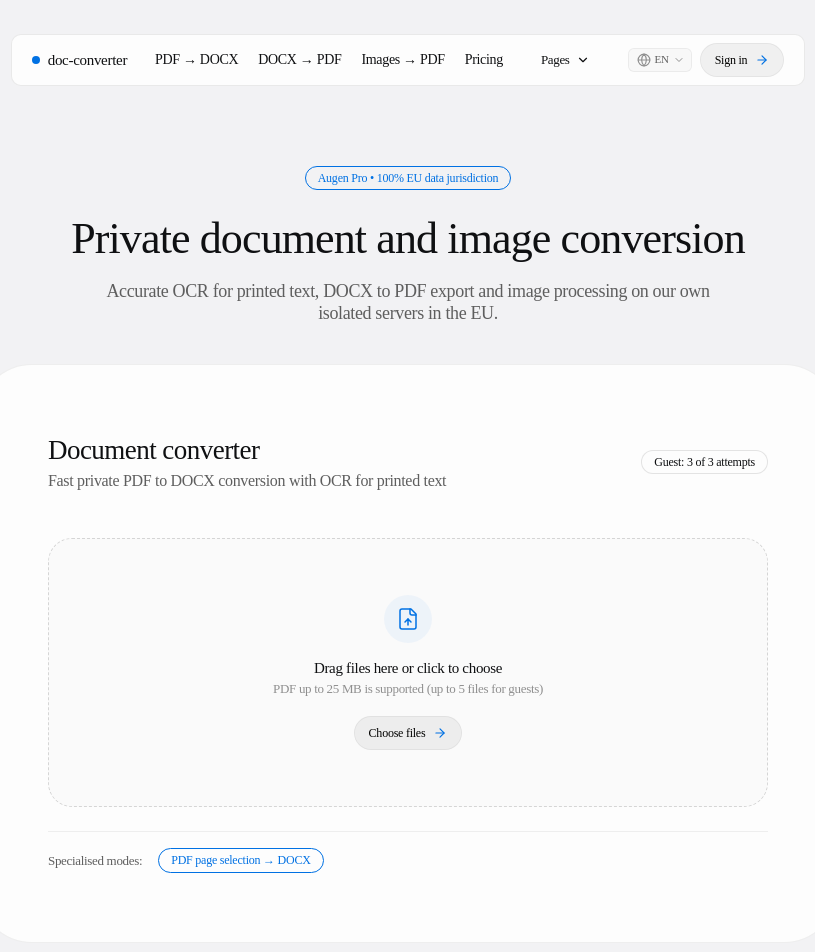
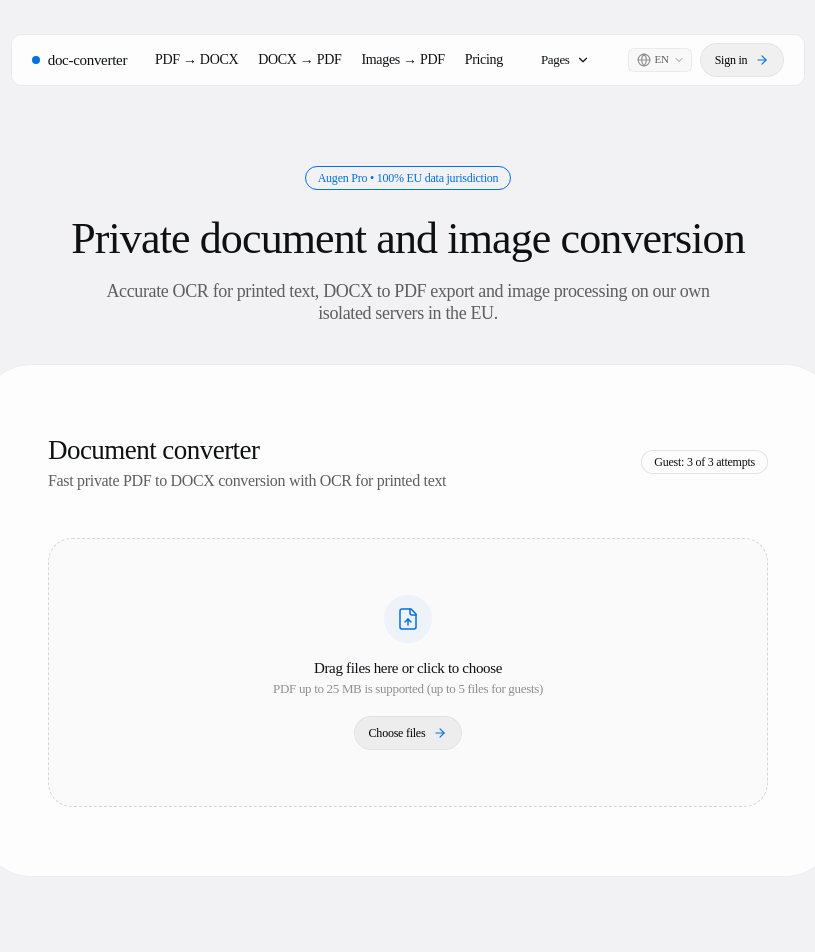
Before and after one commit to kravchinskiyA/doc-converter, a Next.js app in the folder apps/web/: page /en in a window 1280 px wide. Shown: the top 952 px of the page, without its empty margins (232-1047 px from the left). Built offline with nearby package versions, Linux system fonts and the light colour scheme.

Commit message:
refactor(web): remove specialized modes section from QuickConverter

```diff
--- a/apps/web/src/features/quick-converter/ui/quick-converter.tsx
+++ b/apps/web/src/features/quick-converter/ui/quick-converter.tsx
@@ -435,21 +435,6 @@ export function QuickConverter() {
             </Link>
           </div>
         )}
-
-        {/* Быстрый переход в расширенный режим PDF → DOCX */}
-        <div className="mt-4 pt-4 border-t border-black/[0.06] flex flex-wrap items-center gap-2">
-          <span className="text-[13px] font-book text-steel-gray mr-2">
-            {t('modes.label')}
-          </span>
-          <Link href="/convert/pdf-to-docx">
-            <Badge
-              variant="signal-chip"
-              className="hover:bg-signal-blue/5 cursor-pointer"
-            >
-              {t('modes.pdfPages')}
-            </Badge>
-          </Link>
-        </div>
       </CardContent>
     </Card>
   );
```
Also changed, not shown: 1 other file (tests, documents, lock files or other folders).
